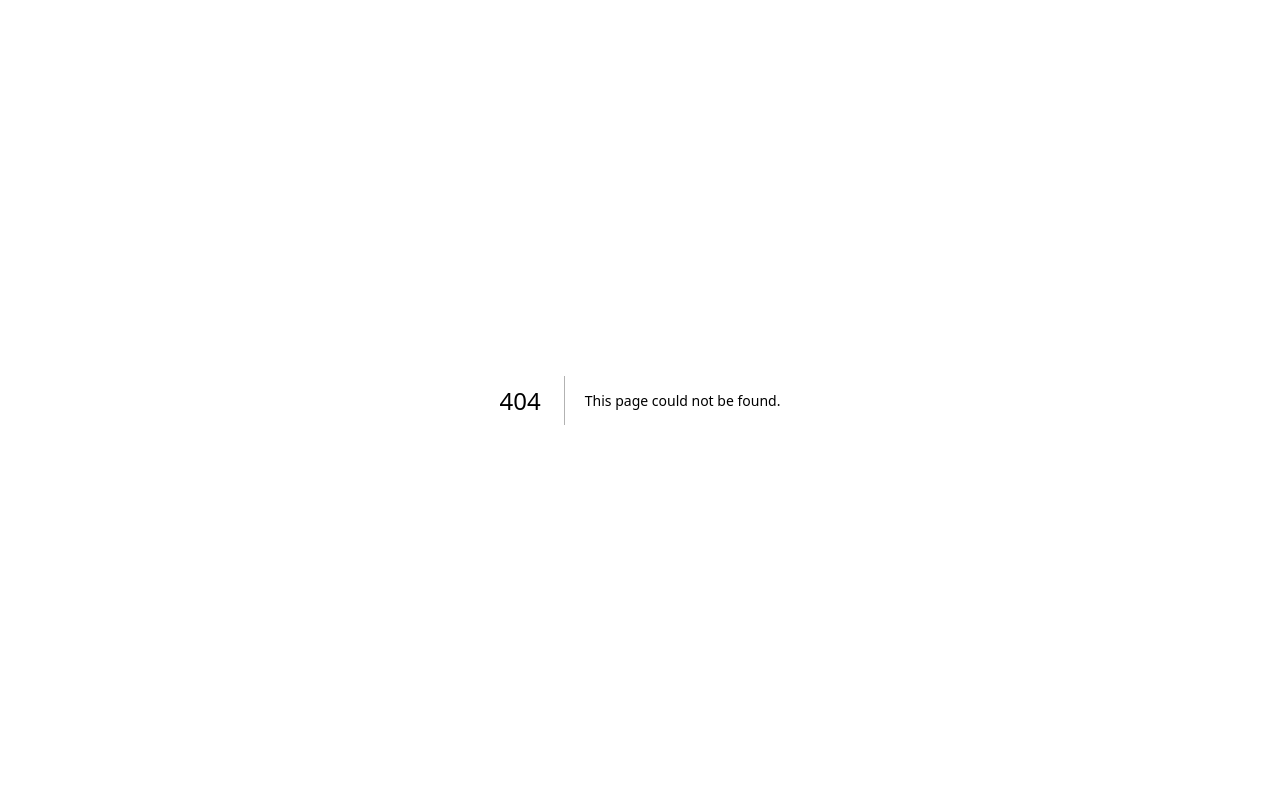
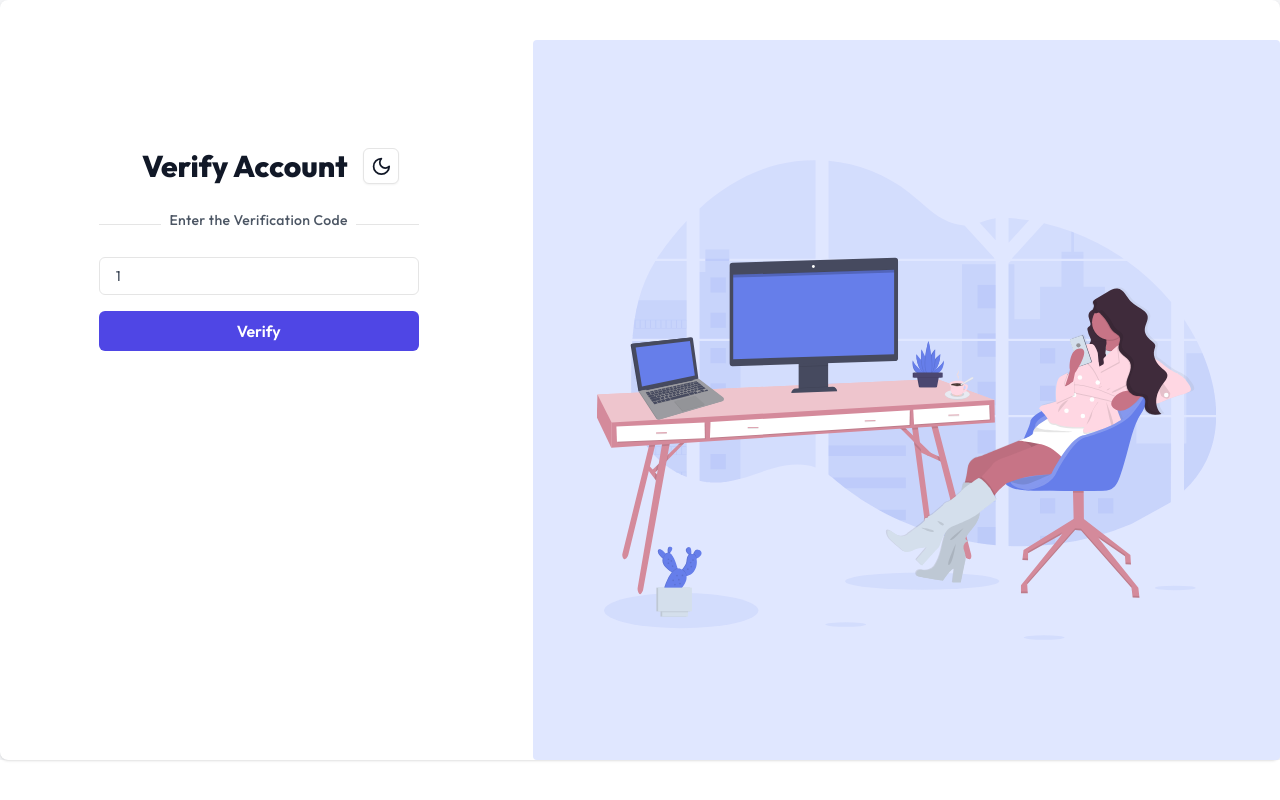
Before and after one commit to heyibad/ai-content-generator, a Next.js app: page /verify/1 in a window 1280 px wide. Before the commit this address had no page. Built offline with nearby package versions, Linux system fonts and the light colour scheme; no server answers.

Commit message:
Refactor verification page to handle code submission and verification

```diff
--- /dev/null
+++ b/src/app/(auth)/verify/[code]/page.tsx
@@ -0,0 +1,92 @@
+'use client'
+import React, { useState } from "react";
+import ThemeToggle from "@/app/_components/theme-toggle";
+import { useRouter } from "next/navigation";
+import { useSession } from "next-auth/react";
+
+const VerifyPage = ({ params }: { params: { code: string } }) => {
+    const [isSubmitting, setIsSubmitting] = useState(false);
+    const [message, setMessage] = useState("");
+    const router = useRouter();
+    const session = useSession();
+
+    const handleSubmit = async (e: React.FormEvent) => {
+        e.preventDefault();
+        setIsSubmitting(true);
+
+        try {
+            const response = await fetch("/api/verify", {
+                method: "POST",
+                headers: { "Content-Type": "application/json" },
+                body: JSON.stringify({ code: params.code,email:session.data?.user?.email }),
+            });
+
+            const result = await response.json();
+            if (response.ok) {
+                setMessage("Code verified successfully!");
+                router.push("/dashboard");
+            } else {
+                setMessage(result.message || "Verification failed.");
+            }
+        } catch (error) {
+            setMessage("An error occurred.");
+        } finally {
+            setIsSubmitting(false);
+        }
+    };
+
+    return (
+        <div className="bg-gray-100 text-gray-900 flex justify-center dark:bg-[#18181B] dark:text-white mx-auto">
+        <div className="max-w-screen-xl m-0 sm:m-10 md:m-0 bg-white shadow sm:rounded-lg flex justify-center flex-1 dark:bg-[#18181B] dark:text-white">
+            <div className="lg:w-1/2 xl:w-5/12 p-6 sm:p-12">
+                <div className="mt-1 flex flex-col items-center">
+                    <h1 className="text-2xl xl:text-3xl font-extrabold flex gap-4 mt-16 md:mt-24 ml-2">
+                        Verify Account <ThemeToggle />
+                    </h1>
+                    <div className="w-full flex-1 mr-4">
+                            <form onSubmit={handleSubmit} className="mx-auto max-w-xs">
+                                <div className="mb-8 mt-4 border-b text-center">
+                                    <div className="leading-none px-2 inline-block text-sm text-gray-600 tracking-wide font-medium bg-white transform translate-y-1/2 dark:bg-[#18181B] dark:text-white">
+                                        Enter the Verification Code
+                                    </div>
+                                </div>
+
+                                <input
+                                    type="text"
+                                    className="w-full px-4 py-2 border rounded-md text-sm text-gray-700 dark:text-white dark:bg-[#2d2d2d] dark:border-gray-600"
+                                    placeholder="Enter verification code"
+                                    value={params.code}
+                                    readOnly
+                                />
+
+                                <button
+                                    type="submit"
+                                    disabled={isSubmitting}
+                                    className="mt-4 w-full py-2 px-4 bg-indigo-600 text-white rounded-md font-semibold transition duration-300 hover:bg-indigo-700"
+                                >
+                                    {isSubmitting ? "Verifying..." : "Verify"}
+                                </button>
+
+                                {message && (
+                                    <p className="mt-4 text-center text-sm text-red-500">{message}</p>
+                                )}
+                            </form>
+
+
+                        </div>
+                    </div>
+                </div>
+                <div className="flex-1 h-[90vh] rounded mt-10 bg-indigo-100 text-center hidden lg:flex">
+                    <div
+                        className="m-1 xl:m-16 w-full bg-contain bg-center bg-no-repeat"
+                        style={{
+                            backgroundImage: "url('/hero.svg')",
+                        }}
+                    ></div>
+                </div>
+            </div>
+        </div>
+    );
+};
+
+export default VerifyPage;
```
